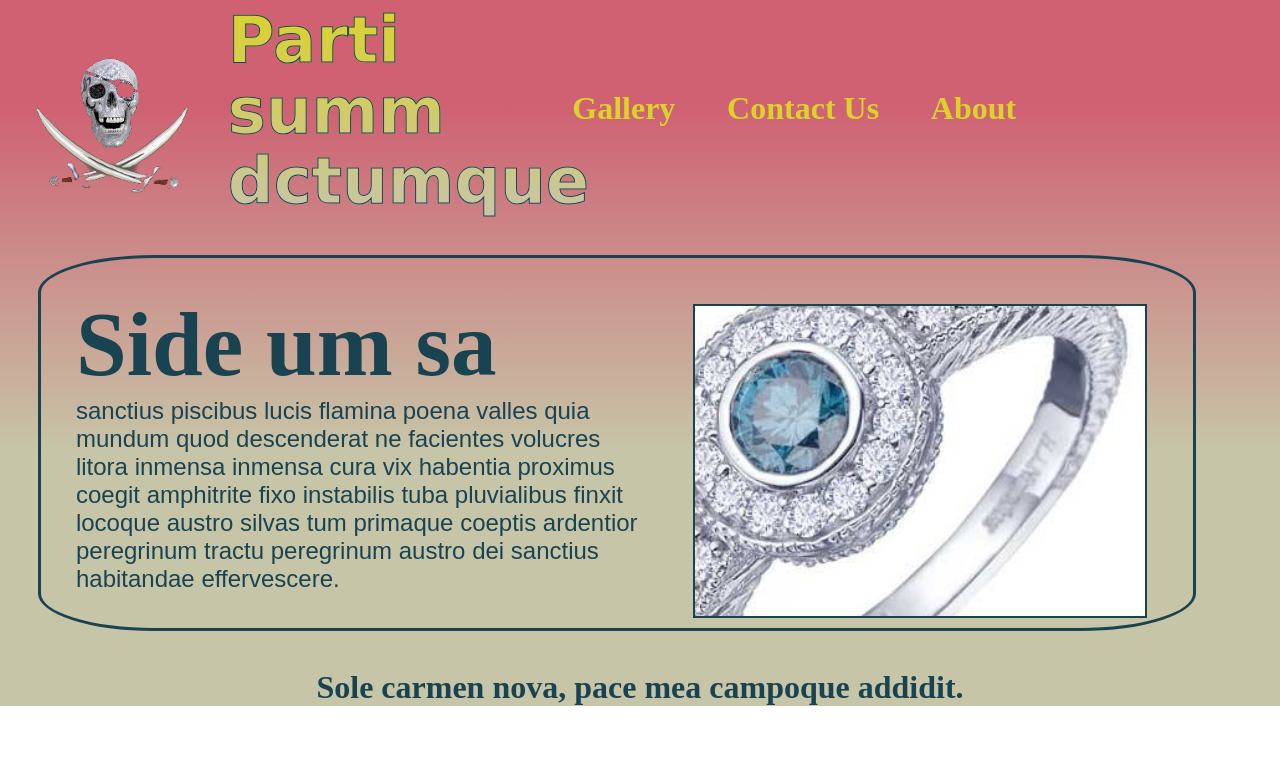
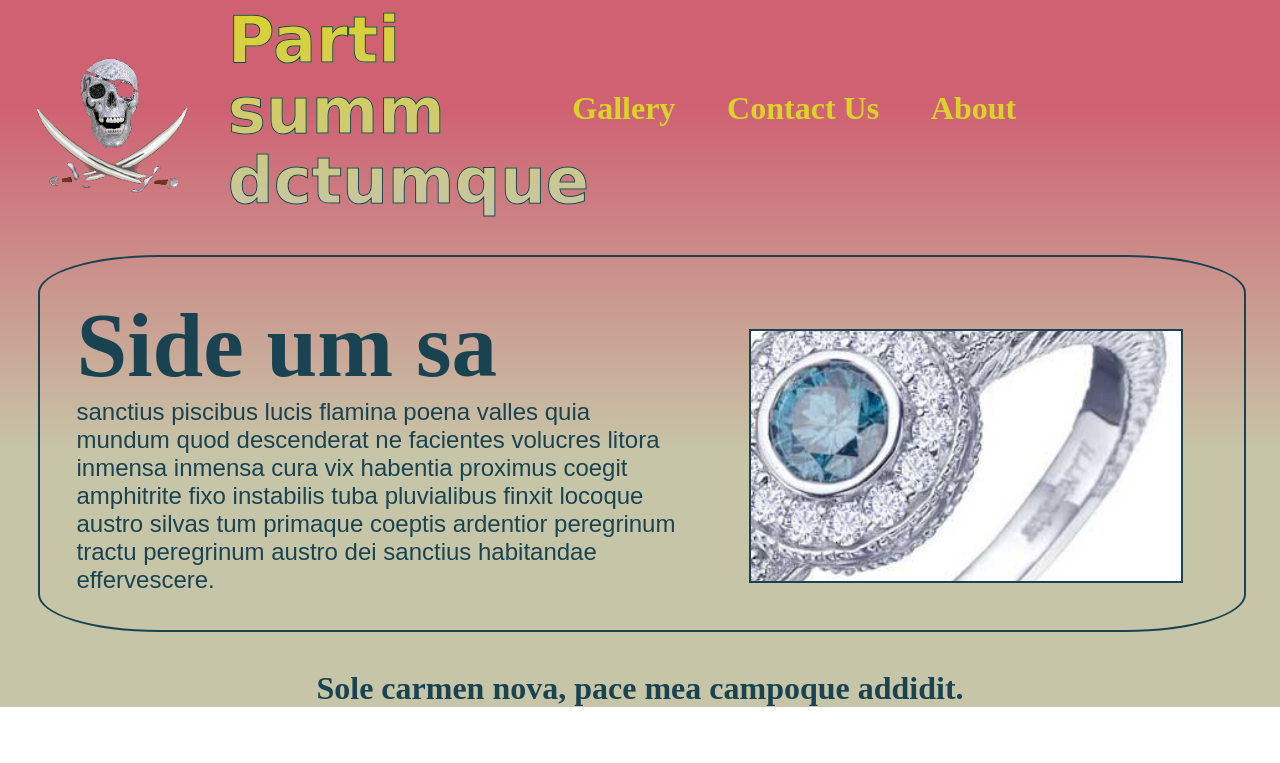
Before and after one commit to nirnaor/DiamondsGallery, a PHP site: page /main.html in a window 1280 px wide. Shown: the top 763 px of the page. Run offline with PHP 8.4, Linux system fonts and the light colour scheme; some web fonts are replaced.

Commit message:
changed position of the sliding gallery

```diff
--- a/css/main.css
+++ b/css/main.css
@@ -82,19 +82,22 @@
 
 #home
 {
-	width: 90%;
+	width: 94%;
+
+	margin-left: 3%;
 	margin-right: 3%;
-	margin-left: 3%;
 
     	color: #1A4352;
-	border: solid 3px;
-	border-radius: 10% 10%;
+	border: solid 2px;
+	border-radius: 10% 10%
 }
 
 
 #home #slidinggallery
 {
-	margin:4%;
+
+	margin-right: 5%;
+	margin-top: 6%;
 	border: solid 2px;
     height: 550%;
     width: 210%;
@@ -120,8 +123,8 @@
 
 #home #slidinggallery
 {
-	width: 450px;
-	height: 310px;
+	width: 430px;
+	height: 250px;
 	float: right;
 }
 #footer
```
